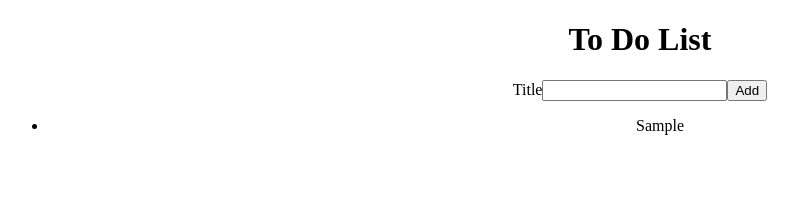
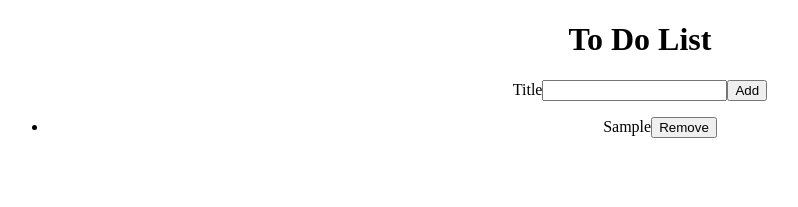
Before and after one commit to Code-the-Dream-School/ctd-react-sparrow, a React (Create React App) app: page / in a window 1280 px wide. Both pictures are taken after typing "Sample" into the empty fields and a click on the button "Add". Shown: the top 207 px of the page, without its empty margins (0-798 px from the left). Built offline with nearby package versions, Linux system fonts and the light colour scheme.

Commit message:
Created and fixed removeToDo function and repositioned its button to be inline with the corresponding list item

```diff
--- a/src/App.js
+++ b/src/App.js
@@ -6,7 +6,7 @@
   const useSemiPersistentState = () => {
     const [toDoList, setToDoList]= React.useState(JSON.parse(localStorage.getItem('savedToDoList')) || [] )
 
-    useEffect(() => {
+    useEffect(()=> {
       localStorage.setItem('savedToDoList', JSON.stringify(toDoList))
     }, [toDoList]);
     return [toDoList, setToDoList];
@@ -17,12 +17,15 @@
   const addToDo= (newToDo)=> {
     setToDoList([...toDoList, newToDo])
   }
-
+  const removeToDo= (id)=> {
+    const filteredToDoList= toDoList.filter((todo) => todo.id !== id);
+    setToDoList(filteredToDoList);
+}
   return (
     <div style={{ textAlign: 'center' }}>
      <h1>To Do List</h1>
      <AddToDoForm onAddToDo={addToDo}/>
-     <ToDoList toDoList={toDoList}/>
+     <ToDoList toDoList={toDoList} onRemoveToDo={removeToDo}/>
     </div>
   );
 }
--- a/src/ToDoListItem.js
+++ b/src/ToDoListItem.js
@@ -1,8 +1,14 @@
 import React from 'react';
 
-function ToDoListItem({todo}) {
+function ToDoListItem({todo, onRemoveToDo}) {
  return (
-    <li >{todo.title}</li>
+    <>
+      <li>
+      {todo.title}
+      <button onClick={() => onRemoveToDo(todo.id)}>Remove</button>
+      </li>
+
+    </>
  )
 };
 
--- a/src/todolist.js
+++ b/src/todolist.js
@@ -1,11 +1,11 @@
 import React from 'react';
 import ToDoListItem from './ToDoListItem';
 
-function ToDoList({toDoList}) {
+function ToDoList({toDoList, onRemoveToDo}) {
     return (
         <ul>
             {toDoList.map(todo =>
-                (<ToDoListItem key={todo.id} todo={todo}/>
+                (<ToDoListItem key={todo.id} todo={todo} onRemoveToDo={onRemoveToDo}/>
                 ))}
         </ul>
     );
```
